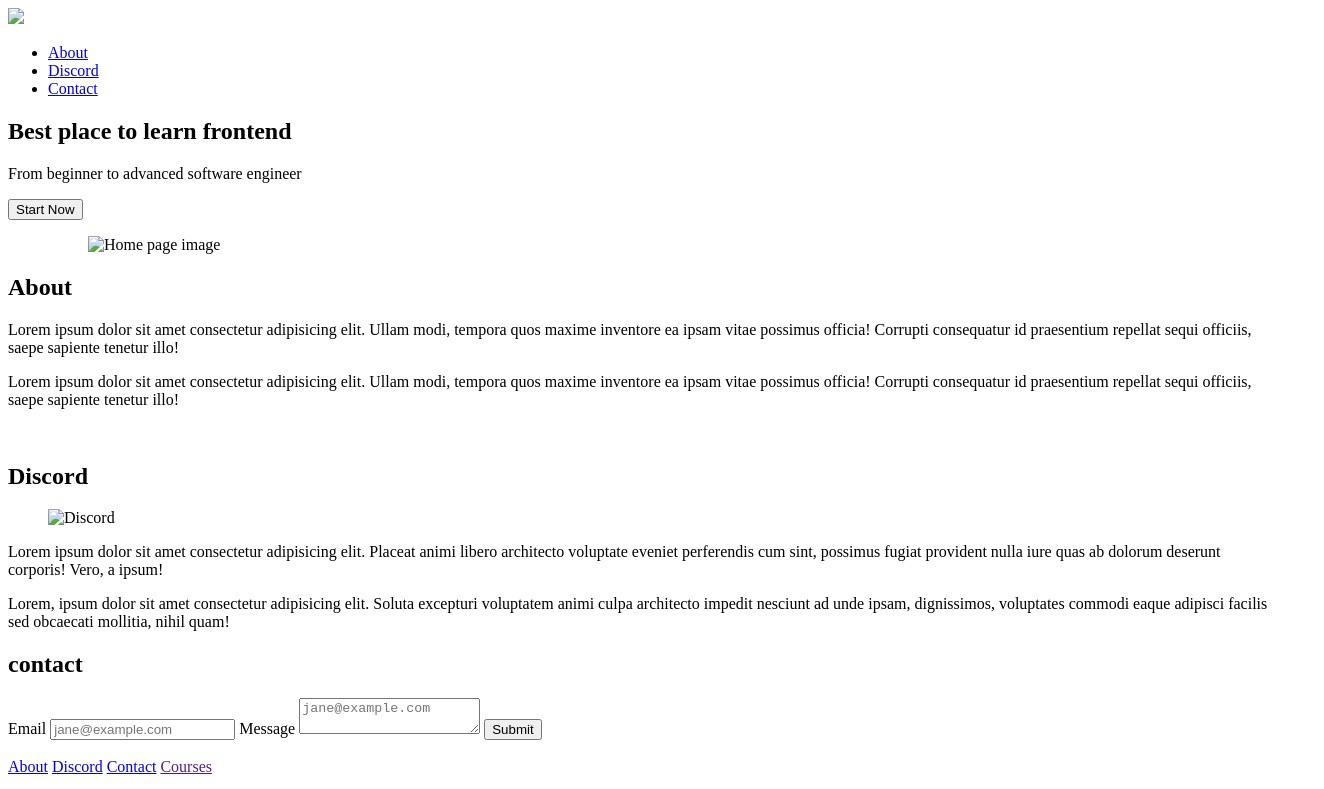
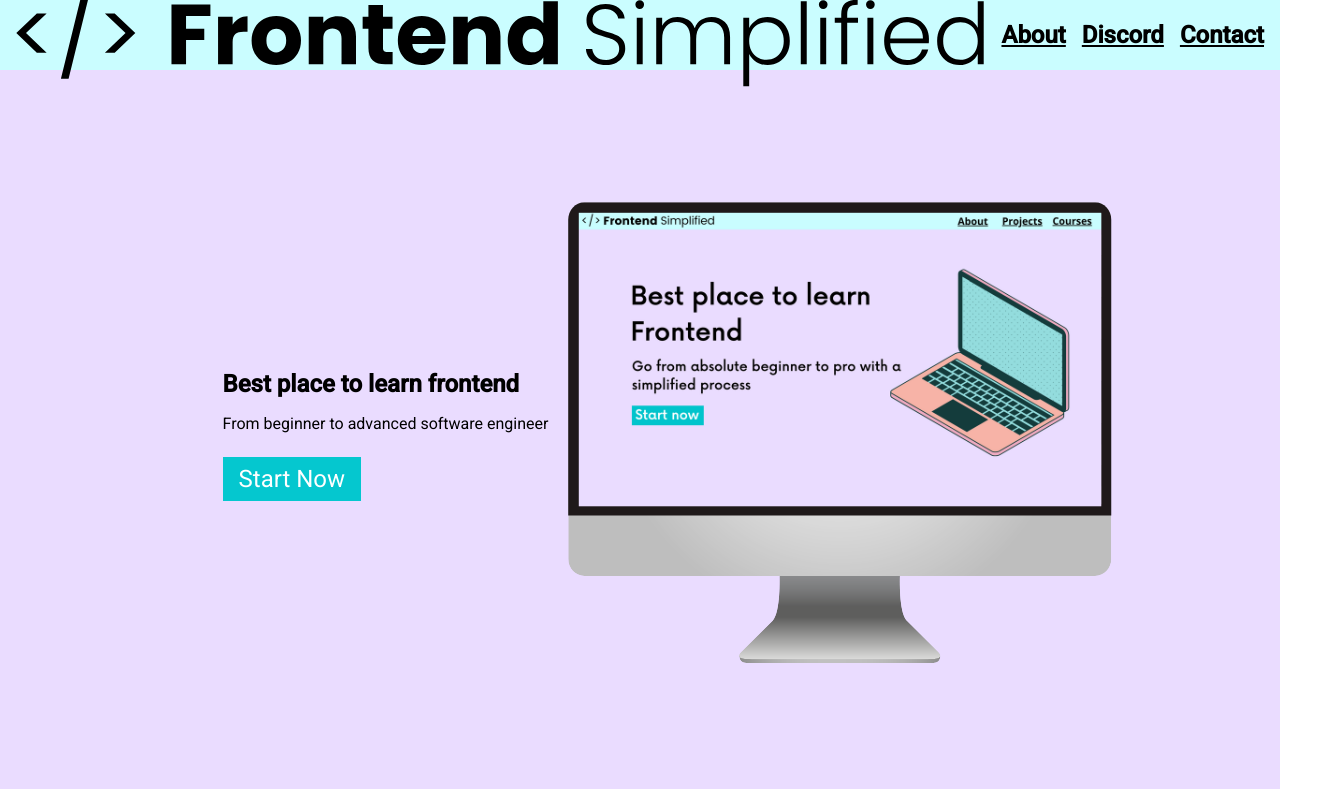
Before and after one commit to SgtMooseKnuckle/Mini-Project, a plain HTML site: page Mini project/index.html in a window 1280 px wide. Shown: the top 789 px of the page, 1324 px wide, since content can reach past the window. Drawn offline with Linux system fonts and the light colour scheme.

Commit message:
A little more css practiced

```diff
--- a/Mini project/index.html
+++ b/Mini project/index.html
@@ -5,12 +5,13 @@
     <meta http-equiv="X-UA-Compatible" content="IE=edge" />
     <meta name="viewport" content="width=device-width, initial-scale=1.0" />
     <title>Document</title>
-    <link rel="stylesheet" href="./style.css">
+    <link rel="stylesheet" href="./style.css" />
   </head>
+
   <body>
     <section>
       <nav>
-        <img src="./assets/FES.svg" />
+        <img src="../assets/FES.svg" />
         <ul>
           <li><a href="#about">About</a></li>
           <li><a href="#discord">Discord</a></li>
@@ -18,59 +19,67 @@
         </ul>
       </nav>
       <header>
+        <div class="row">
           <div>
             <h1>Best place to learn frontend</h1>
-          <p>From beginner to advanced software engineer</p>
+            <p class="subheader">From beginner to advanced software engineer</p>
             <button>Start Now</button>
           </div>
           <figure>
             <figure>
-            <img src="./assets/laptop.png" alt="Home page image" />
+              <img src="../assets/laptop.png" alt="Home page image" />
             </figure>
           </figure>
+        </div>
       </header>
     </section>
 
     <main>
       <section id="about">
         <h2>About</h2>
-        <div>
-          <p>
-            Lorem ipsum dolor sit amet consectetur adipisicing elit. Ullam modi,
-            tempora quos maxime inventore ea ipsam vitae possimus officia!
-            Corrupti consequatur id praesentium repellat sequi officiis, saepe
-            sapiente tenetur illo!
+        <div class="row">
+          <div class="section_description">
+            <div class="section__description--wrapper">
+              <p class="section__description--para">
+                Lorem ipsum dolor sit amet consectetur adipisicing elit. Ullam
+                modi, tempora quos maxime inventore ea ipsam vitae possimus
+                officia! Corrupti consequatur id praesentium repellat sequi
+                officiis, saepe sapiente tenetur illo!
               </p>
-          <p>
-            Lorem ipsum dolor sit amet consectetur adipisicing elit. Ullam modi,
-            tempora quos maxime inventore ea ipsam vitae possimus officia!
-            Corrupti consequatur id praesentium repellat sequi officiis, saepe
-            sapiente tenetur illo!
+              <p class="section__description--para">
+                Lorem ipsum dolor sit amet consectetur adipisicing elit. Ullam
+                modi, tempora quos maxime inventore ea ipsam vitae possimus
+                officia! Corrupti consequatur id praesentium repellat sequi
+                officiis, saepe sapiente tenetur illo!
               </p>
             </div>
-        <figure>
-          <img src="./assets/about.jpg" alt="" />
+            <figure class="about__img--wrapper">
+              <img src="../assets/about.jpg" alt="" />
             </figure>
+          </div>
+        </div>
       </section>
 
       <section id="discord">
         <h2>Discord</h2>
-        <figure>
-          <img src="./assets/discord.png" alt="Discord" />
+        <div class="section_description">
+          <figure class="about__img--wrapper">
+            <img src="../assets/discord.png" alt="Discord" />
           </figure>
-        <div>
-          <p>
+          <div class="section__description--wrapper">
+            <p class="section__description--para">
               Lorem ipsum dolor sit amet consectetur adipisicing elit. Placeat
               animi libero architecto voluptate eveniet perferendis cum sint,
               possimus fugiat provident nulla iure quas ab dolorum deserunt
               corporis! Vero, a ipsum!
             </p>
-          <p>
+            <p class="section__description--para">
               Lorem, ipsum dolor sit amet consectetur adipisicing elit. Soluta
-            excepturi voluptatem animi culpa architecto impedit nesciunt ad unde
-            ipsam, dignissimos, voluptates commodi eaque adipisci facilis sed
-            obcaecati mollitia, nihil quam!
+              excepturi voluptatem animi culpa architecto impedit nesciunt ad
+              unde ipsam, dignissimos, voluptates commodi eaque adipisci facilis
+              sed obcaecati mollitia, nihil quam!
             </p>
+          </div>
         </div>
       </section>
 
@@ -78,24 +87,23 @@
         <h2>contact</h2>
         <form action="">
           <span>Email</span>
-          <input type="" placeholder="jane@example.com" />
+          <input type="email" placeholder="Email" />
           <span>Message</span>
-          <textarea type="text" placeholder="jane@example.com"></textarea>
+          <textarea type="text" placeholder="Let's get connected!"></textarea>
           <button>Submit</button>
         </form>
       </section>
     </main>
 
     <footer>
-        <img src="./assets/FES.svg" alt="">
-        <div>
-            <a href="#about">About</a>
-            <a href="#discord">Discord</a>
-            <a href="#contact">Contact</a>
-            <a href="">Courses</a>
+      <img class="footer__logo" src="../assets/FES.svg" alt="" />
+      <div class="footer__links">
+        <a class="footer__link" href="#about">About</a>
+        <a class="footer__link" href="#discord">Discord</a>
+        <a class="footer__link" href="#contact">Contact</a>
+        <a class="footer__link" href="">Courses</a>
       </div>
       <p>Copyright@ Frontend Simplified</p>
     </footer>
   </body>
-
 </html>
--- a/Mini project/style.css
+++ b/Mini project/style.css
@@ -0,0 +1,172 @@
+@import url('https://fonts.googleapis.com/css2?family=Roboto:ital,wght@0,300;0,400;0,500;1,700&display=swap');
+
+* {
+    padding: 0;
+    margin: 0;
+    box-sizing: border-box;
+    font-family: 'Roboto', sans-serif;
+}
+
+nav {
+    height: 70px;
+    display: flex;
+    justify-content: space-between;
+    align-items: center;
+    padding: 0 16px;
+    background-color: #cafdff;
+}
+
+header {
+    background-color: #eadcff;
+    height: calc(100vh - 70px);
+    padding: 24px;
+    display: flex;
+    align-items: center;
+    justify-items: center;
+}
+
+h1 {
+    font-size: 24px;
+}
+
+.subheader {
+    font-style: 24px;
+    margin: 16px 0 24px 0;
+}
+
+button {
+    background-color: #05c7cf;
+    color: white;
+    border: none;
+    padding: 8px 16px;
+    font-size: 24px;
+    cursor: pointer;
+}
+
+a {
+    color: black;
+    font-size: 24px;
+    font-weight: 700;
+}
+
+.logo {
+    width: 300px;
+}
+
+ul {
+    display: flex;
+}
+
+li {
+    list-style-type: none;
+    padding-left: 16px;
+}
+
+.row {
+    width: 100%;
+    min-width: 1300px;
+    margin: 0 auto;
+    display: flex;
+    align-items: center;
+    justify-content: center;
+}
+
+#about,
+#discord,
+#contact,
+#footer
+ {
+    padding: 48px 0;
+}
+
+/* ABOUT */
+
+#about {
+    background-color: #f8ffdc;
+}
+
+H2 {
+    font-size: 60PX;
+    text-align: center;
+    margin-bottom:  24PX;
+}
+
+.section__description {
+    display: flex;
+    justify-content: center;
+    align-items: center;
+}
+
+.about__img--wrapper {
+    width: 40%;
+}
+
+img {
+    width: 100%;
+}
+
+.section__description--wrapper {
+    width: 60%;
+}
+
+.about__img--wrapper,
+    .section__description--wrapper {
+        padding: 0 24px;
+    }
+
+.section__description--para {
+    font-size: 20px;
+    line-height: 1.5;
+    margin-bottom: 24x;
+}
+
+/* Discord */
+
+#discord {
+    background-color: #cefeff;
+}
+
+/* Contact */
+
+#contact {
+    background-color: #dce9ff;
+}
+
+form {
+    width: 100%;
+    max-width: 600px;
+    display: flex;
+    flex-direction: column;
+    margin: 0 auto;
+}
+
+input, textarea {
+    margin-bottom: 24px;
+    font-size: 20px;
+    padding: 6px 12px;
+}
+
+/* footer*/
+
+footer {
+    background-color: #aaf5ff;
+    display: flex;
+    flex-direction: column;
+    align-items: center;
+}
+
+.foote__logo {
+    max-width: 480px;
+    margin-bottom: 16px;
+}
+
+.footer__links {
+    margin-bottom: 32px;
+}
+
+.footer__link {
+    padding: 0 16px;
+}
+
+/* Continue from 22:39 "mini project" on FES*/
+/* TASK: also figure out the about image not the same as the video example*/
```
Lines whose indentation alone changed are shown as unchanged.
